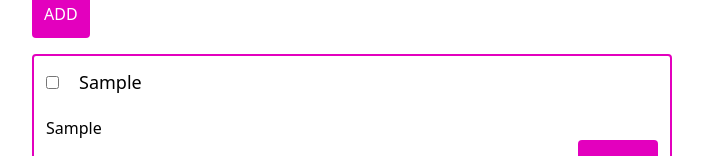
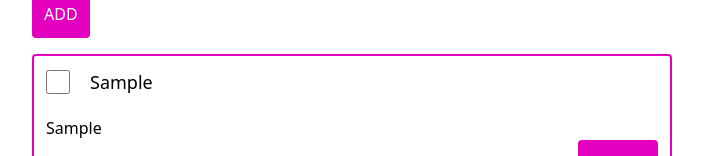
Before and after one commit to MostafaWaleed0/To-do-list, a React (Create React App) app: page / in a window 1280 px wide. Both pictures are taken after typing "Sample", "Sample" into the empty fields and a click on the button "ADD". Shown: the part 364-520 px from the top of the page, without its empty margins (288-991 px from the left). Built offline with nearby package versions, Linux system fonts and the light colour scheme.

Commit message:
✨feat: set `background-color` and size to input

```diff
--- a/src/components/ListItem.jsx
+++ b/src/components/ListItem.jsx
@@ -8,7 +8,12 @@ export default function ListItem({
   checkedNote,
 }) {
   const input = (
-    <input type="checkbox" onChange={checkedNote} checked={checked} />
+    <input
+      type="checkbox"
+      onChange={checkedNote}
+      checked={checked}
+      className="accent-[#e300be] h-6 w-6"
+    />
   );
 
   return (
```
